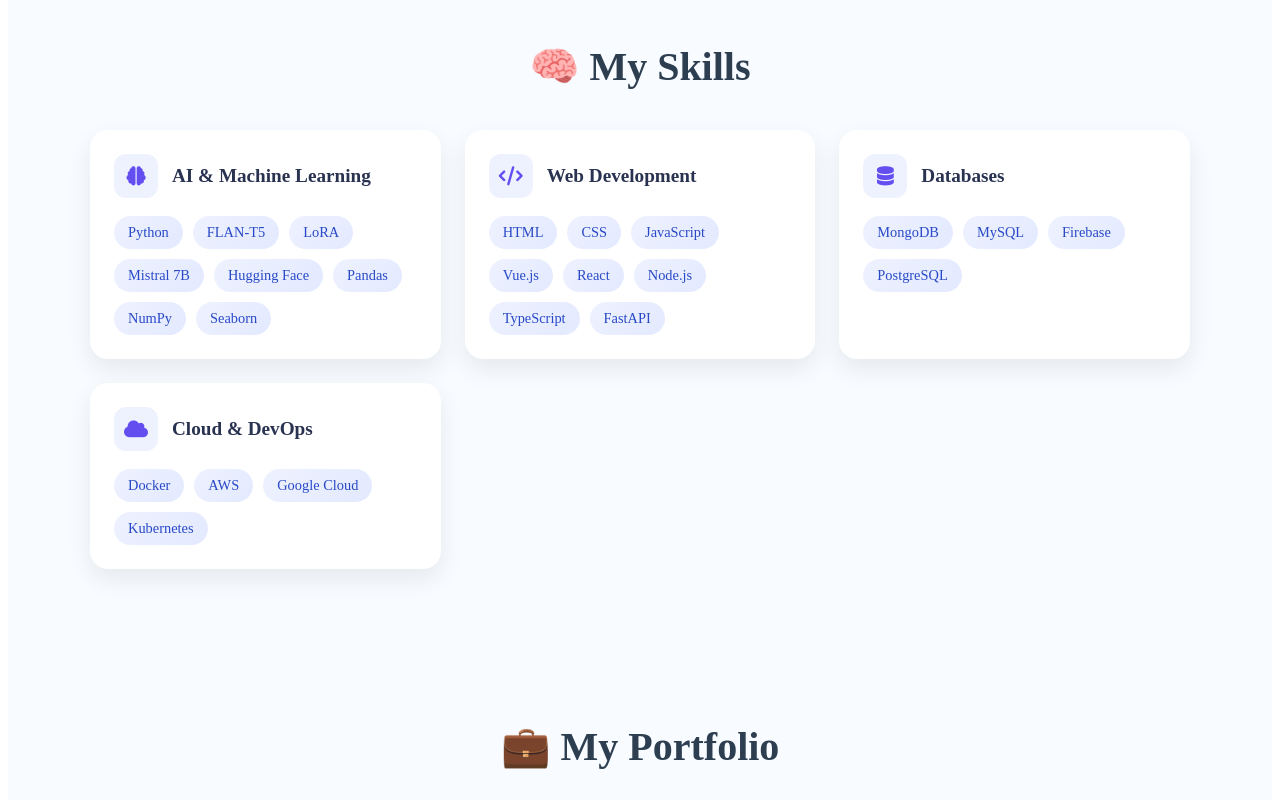
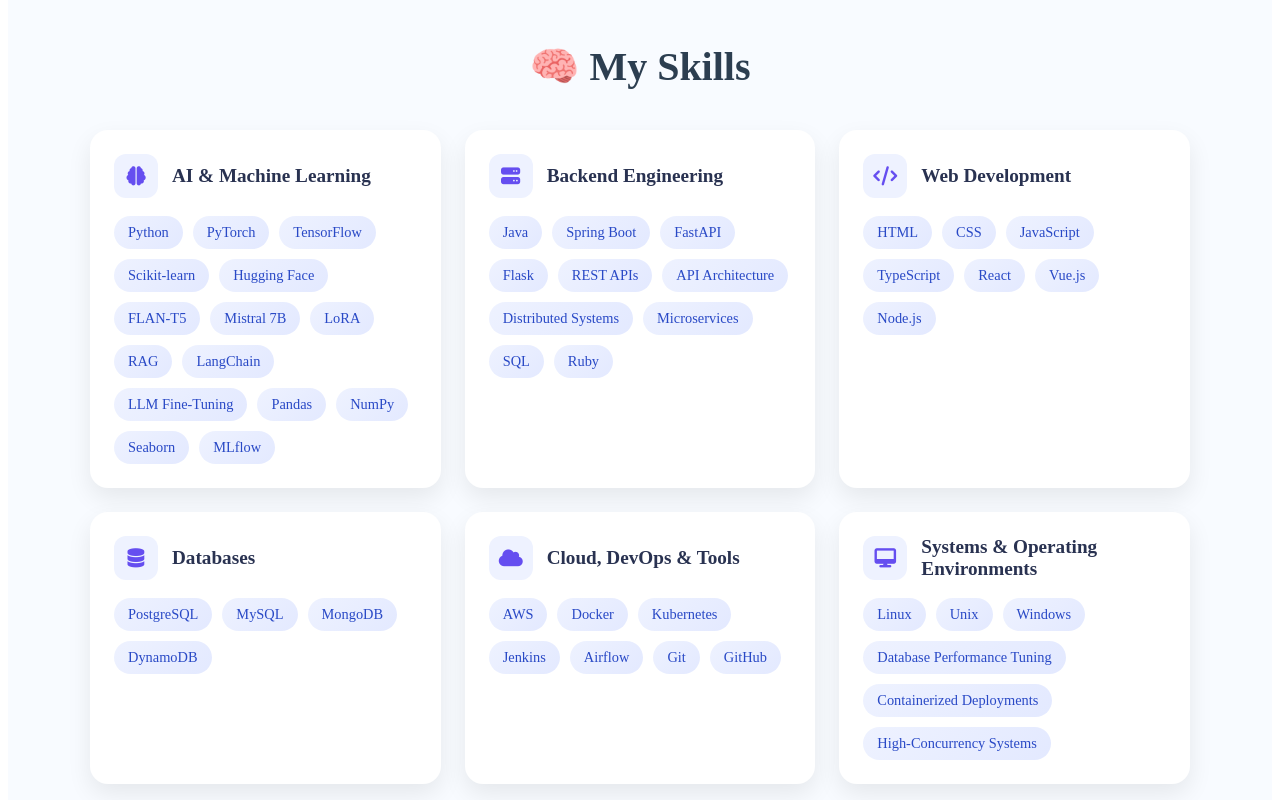
Before and after one commit to tejamah/portfolio-project, a Vue app: page /skills in a window 1280 px wide. Shown: the part 1800-2600 px from the top of the page. Built offline with nearby package versions, Linux system fonts and the light colour scheme; what vue3-lottie would draw is missing.

Commit message:
Update App.vue

```diff
--- a/src/components/Skills.vue
+++ b/src/components/Skills.vue
@@ -40,13 +40,36 @@
           icon: "fas fa-brain",
           list: [
             "Python",
+            "PyTorch",
+            "TensorFlow",
+            "Scikit-learn",
+            "Hugging Face",
             "FLAN-T5",
+            "Mistral 7B",
             "LoRA",
-            "Mistral 7B",
-            "Hugging Face",
+            "RAG",
+            "LangChain",
+            "LLM Fine-Tuning",
             "Pandas",
             "NumPy",
             "Seaborn",
+            "MLflow"
+          ],
+        },
+        {
+          category: "Backend Engineering",
+          icon: "fas fa-server",
+          list: [
+            "Java",
+            "Spring Boot",
+            "FastAPI",
+            "Flask",
+            "REST APIs",
+            "API Architecture",
+            "Distributed Systems",
+            "Microservices",
+            "SQL",
+            "Ruby"
           ],
         },
         {
@@ -56,31 +79,45 @@
             "HTML",
             "CSS",
             "JavaScript",
+            "TypeScript",
+            "React",
             "Vue.js",
-            "React",
-            "Node.js",
-            "TypeScript",
-            "FastAPI",
+            "Node.js"
           ],
         },
         {
           category: "Databases",
           icon: "fas fa-database",
           list: [
+            "PostgreSQL",
+            "MySQL",
             "MongoDB",
-            "MySQL",
-            "Firebase",
-            "PostgreSQL",
+            "DynamoDB"
           ],
         },
         {
-          category: "Cloud & DevOps",
+          category: "Cloud, DevOps & Tools",
           icon: "fas fa-cloud",
           list: [
+            "AWS",
             "Docker",
-            "AWS",
-            "Google Cloud",
             "Kubernetes",
+            "Jenkins",
+            "Airflow",
+            "Git",
+            "GitHub"
+          ],
+        },
+        {
+          category: "Systems & Operating Environments",
+          icon: "fas fa-desktop",
+          list: [
+            "Linux",
+            "Unix",
+            "Windows",
+            "Database Performance Tuning",
+            "Containerized Deployments",
+            "High-Concurrency Systems"
           ],
         },
       ],
```
